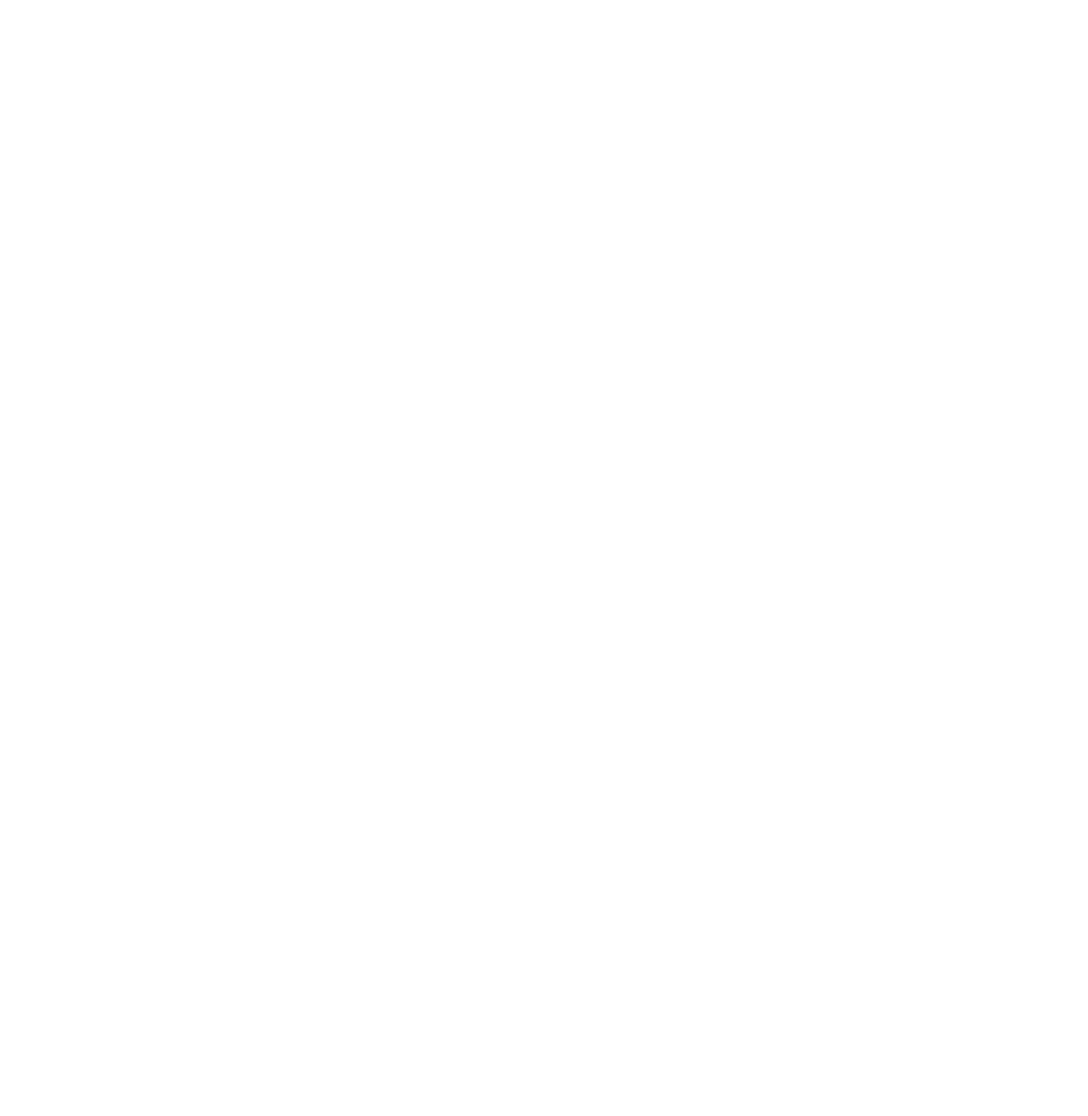
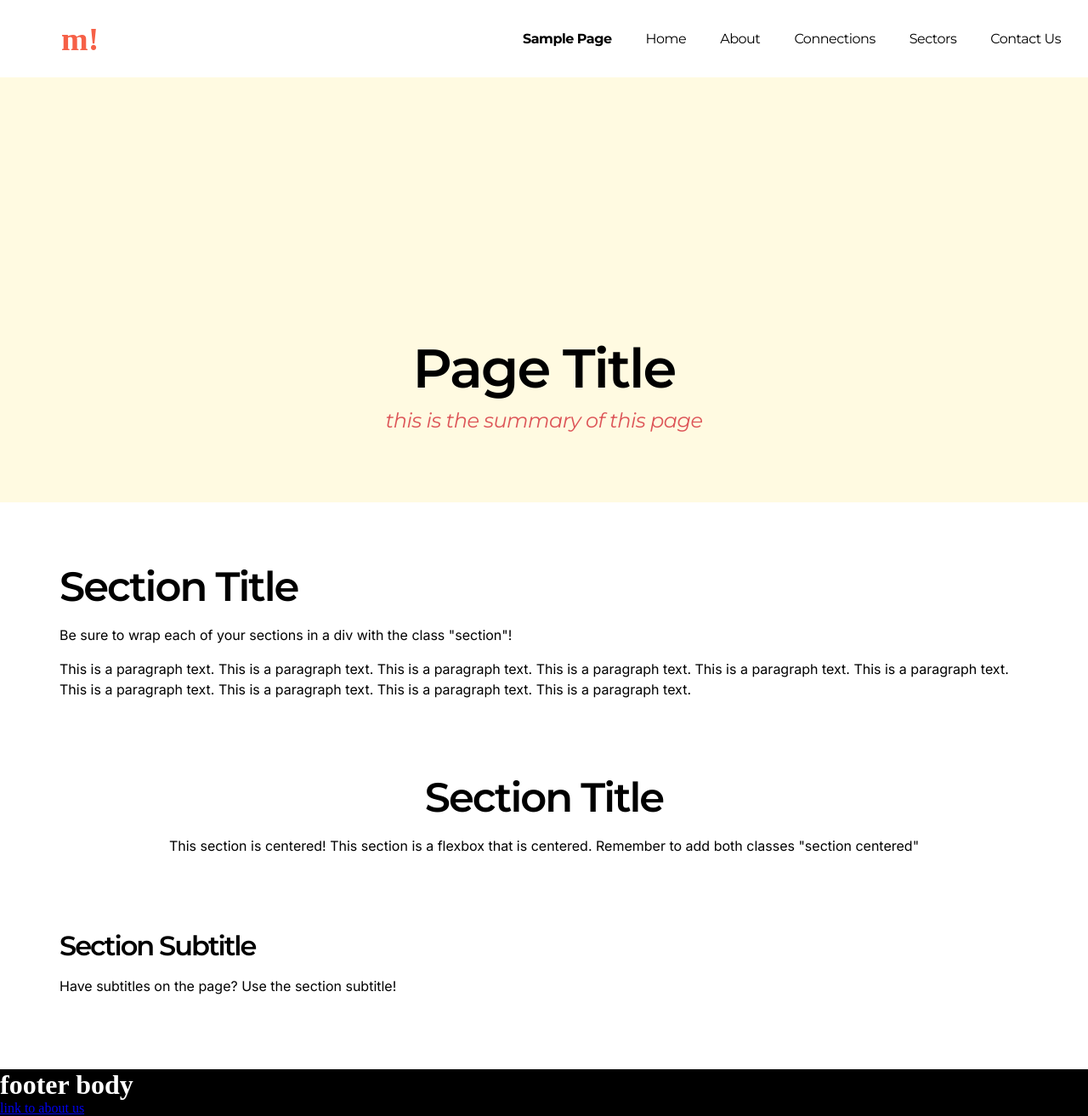
Before and after one commit to melodymiao/clinic-connects, a React (Vite) app: page /sample in a window 1280 px wide. Before the commit this address had no page. Shown: the whole page at 85% size. Before the commit the page ends 800 px from the top, so only its background shows below. Built offline with nearby package versions, Linux system fonts and the light colour scheme.

Commit message:
header and sample page

```diff
--- a/src/App.jsx
+++ b/src/App.jsx
@@ -1,4 +1,5 @@
 import { Routes, Route } from "react-router-dom";
+import Sample from './pages/SamplePage'
 import Home from './pages/Home'
 import AboutUs from './pages/AboutUs'
 import Connections from './pages/Connections'
@@ -14,6 +15,9 @@ function App() {
   return (
     <>
       <Routes>
+        {/* Sample Page */}
+        <Route path="/sample" element={<Sample />} />
+
         {/* Home Page */}
         <Route path="/" element={<Home />} />
 
--- a/src/index.css
+++ b/src/index.css
@@ -0,0 +1,79 @@
+@import url('https://fonts.googleapis.com/css2?family=Montserrat:ital,wght@0,100..900;1,100..900&display=swap');
+@import url('https://fonts.googleapis.com/css2?family=Inter:wght@100..900&display=swap');
+
+* {
+    margin: 0;
+    padding: 0;
+    box-sizing: border-box;
+}
+
+/* h1 class for page titles */
+.page-title {
+    font-family: "Montserrat", sans-serif;
+    font-optical-sizing: auto;
+    font-weight: 600;
+    font-style: normal;
+    font-size: 64px;
+    letter-spacing: -2px;
+    color: black;
+    margin-bottom: 8px;
+}
+
+/* p class for page summaries */
+.page-summary {
+    font-family: "Montserrat", sans-serif;
+    font-optical-sizing: auto;
+    font-weight: 400;
+    font-style: italic;
+    font-size: 24px;
+    letter-spacing: -0.5px;
+    color: #DD5558;
+    margin-bottom: 16px;
+}
+
+/* h2 class for section titles */
+.section-title {
+    font-family: "Montserrat", sans-serif;
+    font-optical-sizing: auto;
+    font-weight: 600;
+    font-style: normal;
+    font-size: 48px;
+    letter-spacing: -2px;
+    color: black;
+    margin-bottom: 16px;
+}
+
+/* h3 class for section subtitles */
+.section-subtitle {
+    font-family: "Montserrat", sans-serif;
+    font-optical-sizing: auto;
+    font-weight: 600;
+    font-style: normal;
+    font-size: 32px;
+    letter-spacing: -2px;
+    color: black;
+    margin-bottom: 16px;
+}
+
+/* p class for paragraph texts */
+.paragraph-text {
+    font-family: "Inter", sans-serif;
+    font-optical-sizing: auto;
+    font-weight: 400;
+    font-style: normal;
+    font-variation-settings: "slnt" 0;
+    line-height: 24px;
+    margin-bottom: 16px;
+}
+
+/* div class for sections */
+.section {
+    padding: 35px 70px;
+}
+
+/* div class to center sections */
+.centered {
+    display: flex;
+    flex-direction: column;
+    align-items: center;
+}
--- a/src/pages/Home.jsx
+++ b/src/pages/Home.jsx
@@ -7,7 +7,7 @@ const Home = () => {
   return (
     <>
     <Header />
-    <h1>Home Page</h1>
+    <h1 className='page-title'>Home Page</h1>
     <Footer />
     </>
   );
--- /dev/null
+++ b/src/pages/SamplePage.jsx
@@ -0,0 +1,35 @@
+import React from "react";
+import "./SamplePage.css";
+import Hero from "./components/Hero";
+import Header from "./components/Header";
+import Footer from "./components/Footer";
+
+const Sample = () => {
+  return (
+    <>
+    <Header currentPage="sample" />
+    <Hero title="Page Title" summary="this is the summary of this page" />
+    <div className="section">
+        <h2 className="section-title">Section Title</h2>
+        <p className="paragraph-text">Be sure to wrap each of your sections in a div with the class "section"!</p>
+        <p className="paragraph-text">
+            This is a paragraph text. This is a paragraph text. This is a paragraph text. This is a paragraph text. This is a paragraph text.
+            This is a paragraph text. This is a paragraph text. This is a paragraph text. This is a paragraph text. This is a paragraph text.
+        </p>
+    </div>
+    <div className="section centered">
+        <h2 className="section-title">Section Title</h2>
+        <p className="paragraph-text">This section is centered! This section is a flexbox that is centered. Remember to add both classes "section centered"</p>
+    </div>
+    <div className="section">
+        <h3 className='section-subtitle'>Section Subtitle</h3>
+        <p className="paragraph-text">Have subtitles on the page? Use the section subtitle!</p>
+    </div>
+
+
+    <Footer />
+    </>
+  );
+};
+
+export default Sample;
--- a/src/pages/components/Footer.css
+++ b/src/pages/components/Footer.css
@@ -0,0 +1,8 @@
+.footer-body {
+    background-color: black;
+    margin-top: 35px;
+}
+
+.filler-text {
+    color: white;
+}
--- a/src/pages/components/Footer.jsx
+++ b/src/pages/components/Footer.jsx
@@ -6,8 +6,10 @@ import './Footer.css';
 const Footer = () => {
   return (
     <>
-    <h1>footer</h1>
-    <Link to="/about-us">link to about us</Link>
+    <div className='footer-body'>
+      <h1 className='filler-text'>footer body</h1>
+      <Link to="/about-us">link to about us</Link>
+    </div>
     </>
   );
 }
--- a/src/pages/components/Header.css
+++ b/src/pages/components/Header.css
@@ -0,0 +1,50 @@
+#header {
+    display: flex;
+    justify-content: center;
+    align-items: center;
+    justify-content: space-between;
+    max-width: 1400px;
+    padding: 20px 0;
+}
+
+#header a {
+    text-decoration: none;
+}
+
+#header h1 {
+    color: #F66047;
+    font-size: 38px;
+    margin-left: 72px;
+}
+
+.navbar {
+    font-family: "Montserrat", sans-serif;
+    font-optical-sizing: auto;
+    font-weight: 400;
+    font-style: normal;
+    font-size: 16px;
+    letter-spacing: -0.5px;
+    color: black;
+    margin-right: 32px;
+}
+
+.navbar .nav-item {
+    float: left;
+    display: block;
+    text-align: center;
+    margin: 16px 0 16px 40px;
+}
+
+.navbar .nav-link {
+    text-decoration: none;
+    color: black;
+}
+
+.navbar .nav-link:hover {
+    color: #F66047;
+    transition-delay: 0.2s; /* Add delay */
+}
+
+.bold {
+    font-weight: bold;
+}
--- a/src/pages/components/Header.jsx
+++ b/src/pages/components/Header.jsx
@@ -3,12 +3,33 @@ import { Link } from 'react-router-dom';
 
 import './Header.css';
 
-const Header = () => {
+const Header = ({ currentPage }) => {
   return (
-    <>
-    <h1>header</h1>
-    <Link to="/about-us">link to about us</Link>
-    </>
+    <div className="header-body">
+      <div id="header">
+        <a href="#" className="flex-item"><h1>m!</h1></a>
+        <ul className="navbar flex-item">
+          <li className="nav-item">
+            <Link to="/sample" className={`nav-link ${currentPage === "sample" ? "bold" : ""}`}>Sample Page</Link>
+          </li>
+          <li className="nav-item">
+            <Link to="/" className={`nav-link ${currentPage === "home" ? "bold" : ""}`}>Home</Link>
+          </li>
+          <li className="nav-item">
+            <Link to="/about" className={`nav-link ${currentPage === "about" ? "bold" : ""}`}>About</Link>
+          </li>
+          <li className="nav-item">
+            <Link to="/connections" className={`nav-link ${currentPage === "connections" ? "bold" : ""}`}>Connections</Link>
+          </li>
+          <li className="nav-item">
+            <Link to="/sectors" className={`nav-link ${currentPage === "sectors" ? "bold" : ""}`}>Sectors</Link>
+          </li>
+          <li className="nav-item">
+            <Link to="/contact-us" className={`nav-link ${currentPage === "contact-us" ? "bold" : ""}`}>Contact Us</Link>
+          </li>
+        </ul>
+      </div>
+    </div>
   );
 }
 
--- /dev/null
+++ b/src/pages/components/Hero.css
@@ -0,0 +1,13 @@
+.hero-div {
+    height: 500px;
+    background-color: #FFFAE1;
+    display: flex;
+    flex-direction: column;
+    justify-content: flex-end;
+    align-items: center;
+    margin-bottom: 35px;
+}
+
+.page-summary {
+    margin-bottom: 82px;
+}
--- a/src/pages/components/Hero.jsx
+++ b/src/pages/components/Hero.jsx
@@ -0,0 +1,17 @@
+import React from 'react';
+import "./Hero.css";
+
+const Hero = (props) => {
+  const { title, summary } = props;
+
+  return (
+    <>
+      <div className='hero-div'>
+        <h1 className='page-title'>{title}</h1>
+        <p className='page-summary'>{summary}</p>
+      </div>
+    </>
+  );
+}
+
+export default Hero;
```
Also changed, not shown: src/pages/SamplePage.css (added).
